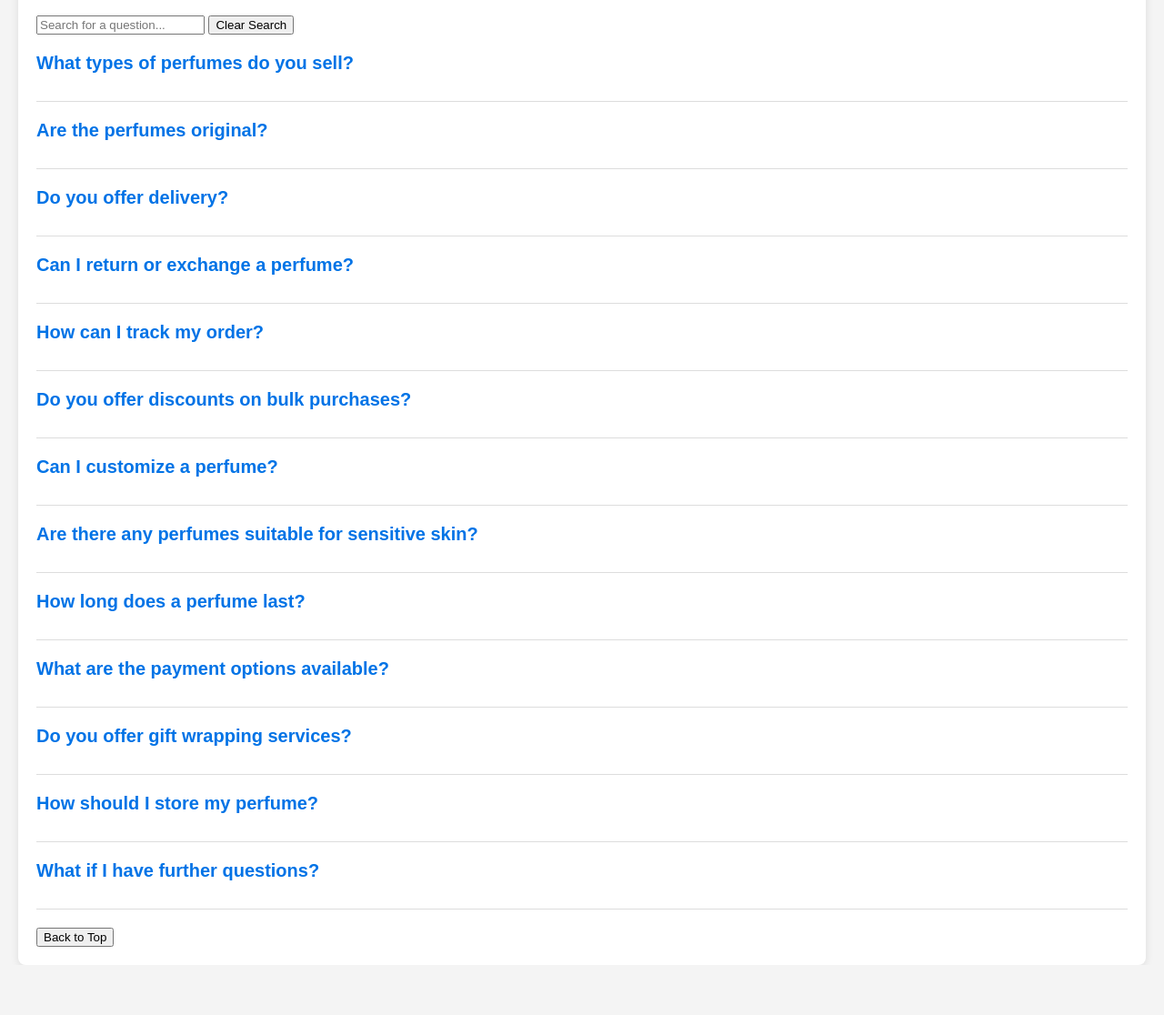
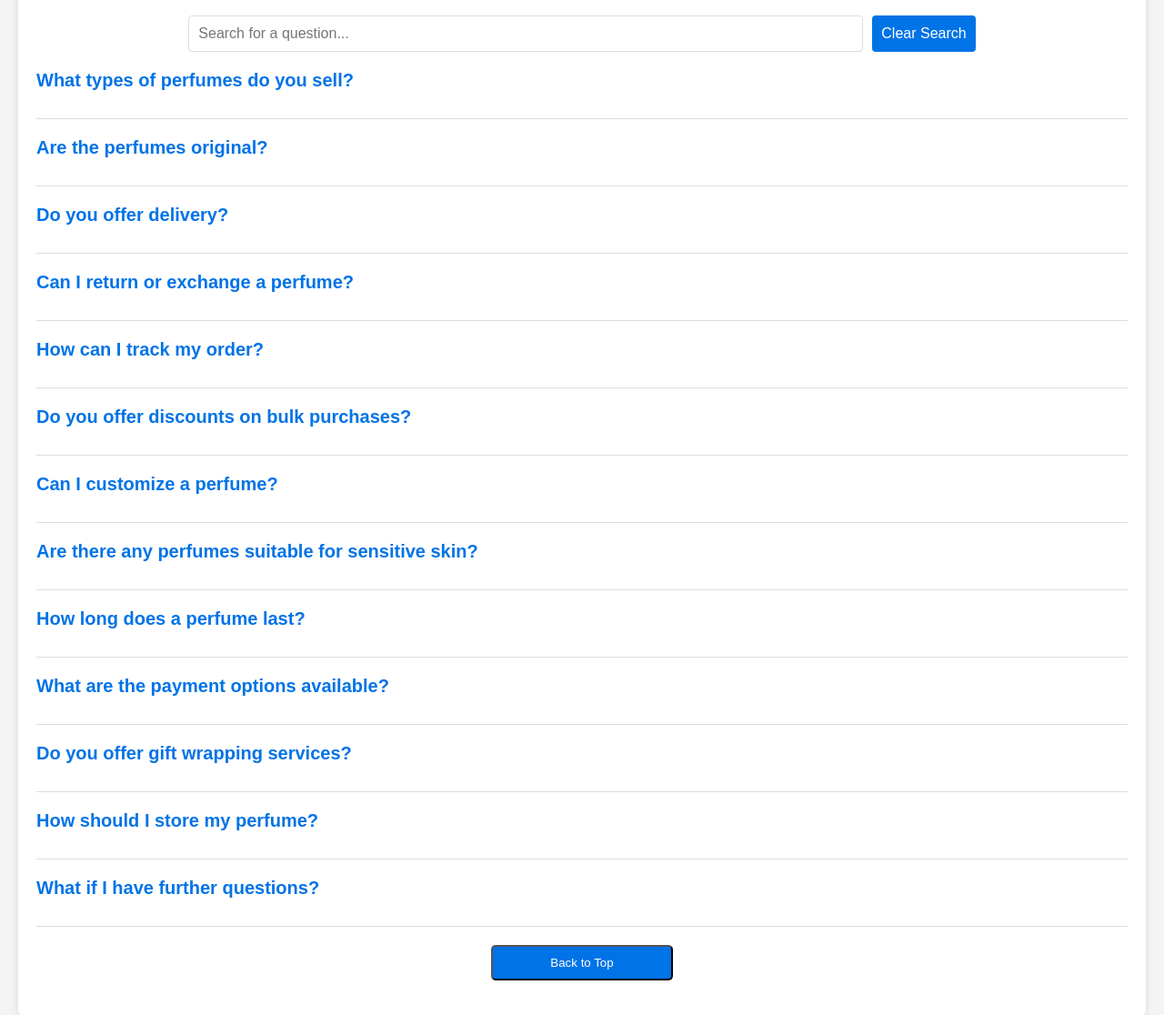
Before and after one commit to zakiraziz/perfume-shope, a plain HTML site: page faq.html in a window 1280 px wide. Shown: the part 128-1244 px from the top of the page at 91% size. Before the commit the page ends 1189 px from the top, so only its background shows below. Drawn offline with Linux system fonts and the light colour scheme.

Commit message:
Update faq.css

```diff
--- a/faq.css
+++ b/faq.css
@@ -92,3 +92,59 @@ h2 {
     color: #666;
     padding-top: 10px;
     line-height: 1.6;
+}
+
+
+/* Search Bar */
+.search-container {
+    display: flex;
+    justify-content: center;
+    margin-bottom: 20px;
+}
+
+
+.search-container input[type="text"] {
+    padding: 10px;
+    font-size: 16px;
+    width: 60%;
+    border: 1px solid #ddd;
+    border-radius: 4px;
+}
+
+
+.search-container button {
+    padding: 10px;
+    margin-left: 10px;
+    font-size: 16px;
+    cursor: pointer;
+    background-color: #0073e6;
+    color: white;
+    border: none;
+    border-radius: 4px;
+    transition: background-color 0.3s;
+}
+
+
+.search-container button:hover {
+    background-color: #0056b3;
+}
+
+
+/* Back to Top Button */
+.back-to-top {
+    display: block;
+    width: 200px;
+    margin: 20px auto;
+    padding: 10px;
+    background-color: #0073e6;
+    color: white;
+    text-align: center;
+    border-radius: 5px;
+    cursor: pointer;
+    transition: background-color 0.3s;
+}
+
+
+.back-to-top:hover {
+    background-color: #0056b3;
+}
```
